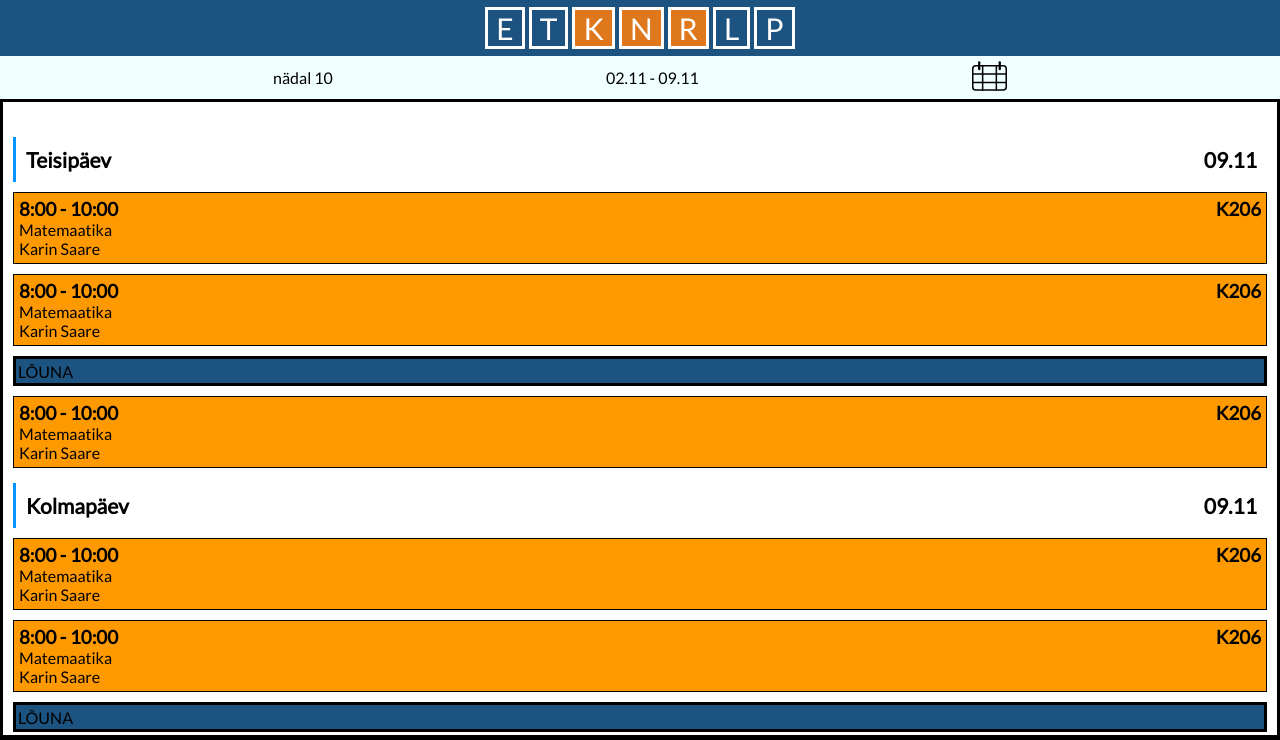
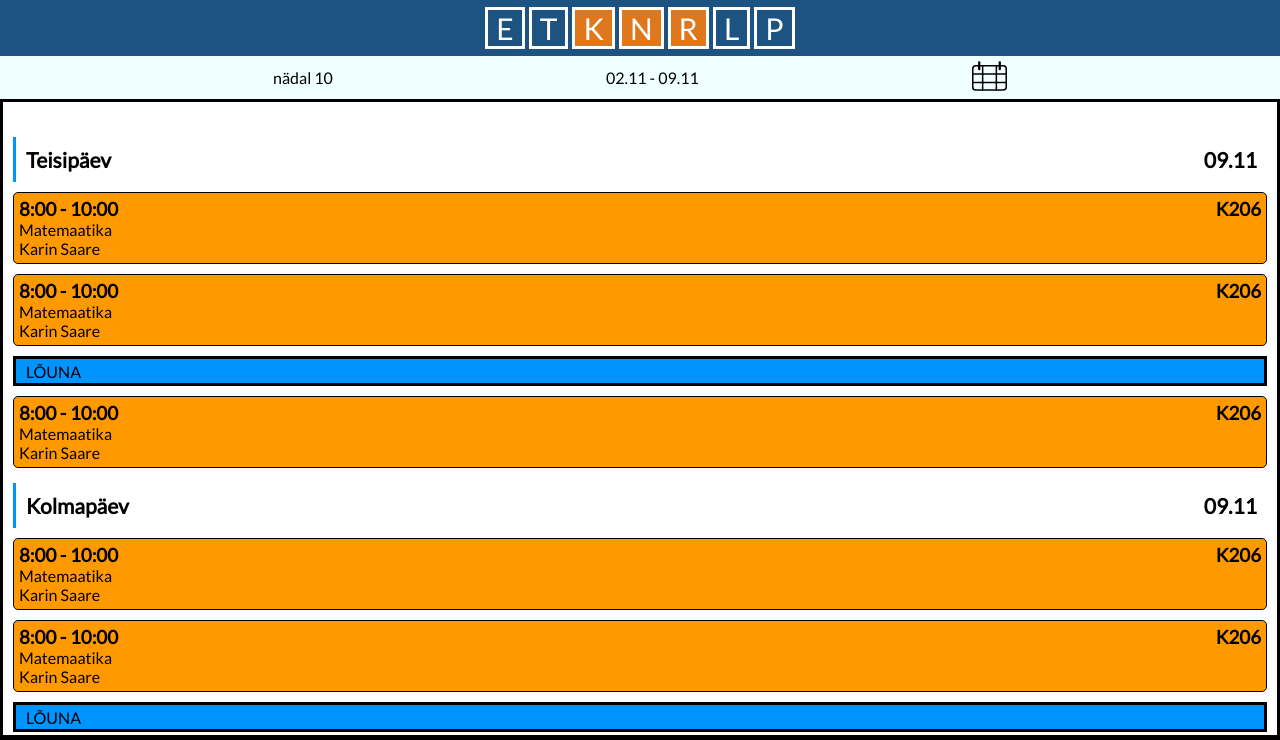
Before and after one commit to ratsepmarkus/Fest-Labs, a plain HTML site: page index.html in a window 1280 px wide. Shown: the top 740 px of the page. Drawn offline with Linux system fonts and the light colour scheme.

Commit message:
made boxes a bit roundier

```diff
--- a/style.css
+++ b/style.css
@@ -103,7 +103,6 @@ a {
 }
 
 .dayyTop {
-    display: flex;
     flex-direction: column;
     width: 100%;
     margin-top: 100px;
@@ -126,6 +125,7 @@ a {
     margin-right: 10px;
     margin-top: 10px;
     padding: 5px;
+    border-radius: 5px;
 }
 
 .firstRow {
@@ -154,8 +154,8 @@ a {
     margin-right: 10px;
     margin-top: 10px;
     align-items: center;
-    padding: 2px;
-    background-color: #1D5381;
+    padding-left: 10px;
+    background-color: #0094FF;
 }
 
 /* footer */
```
